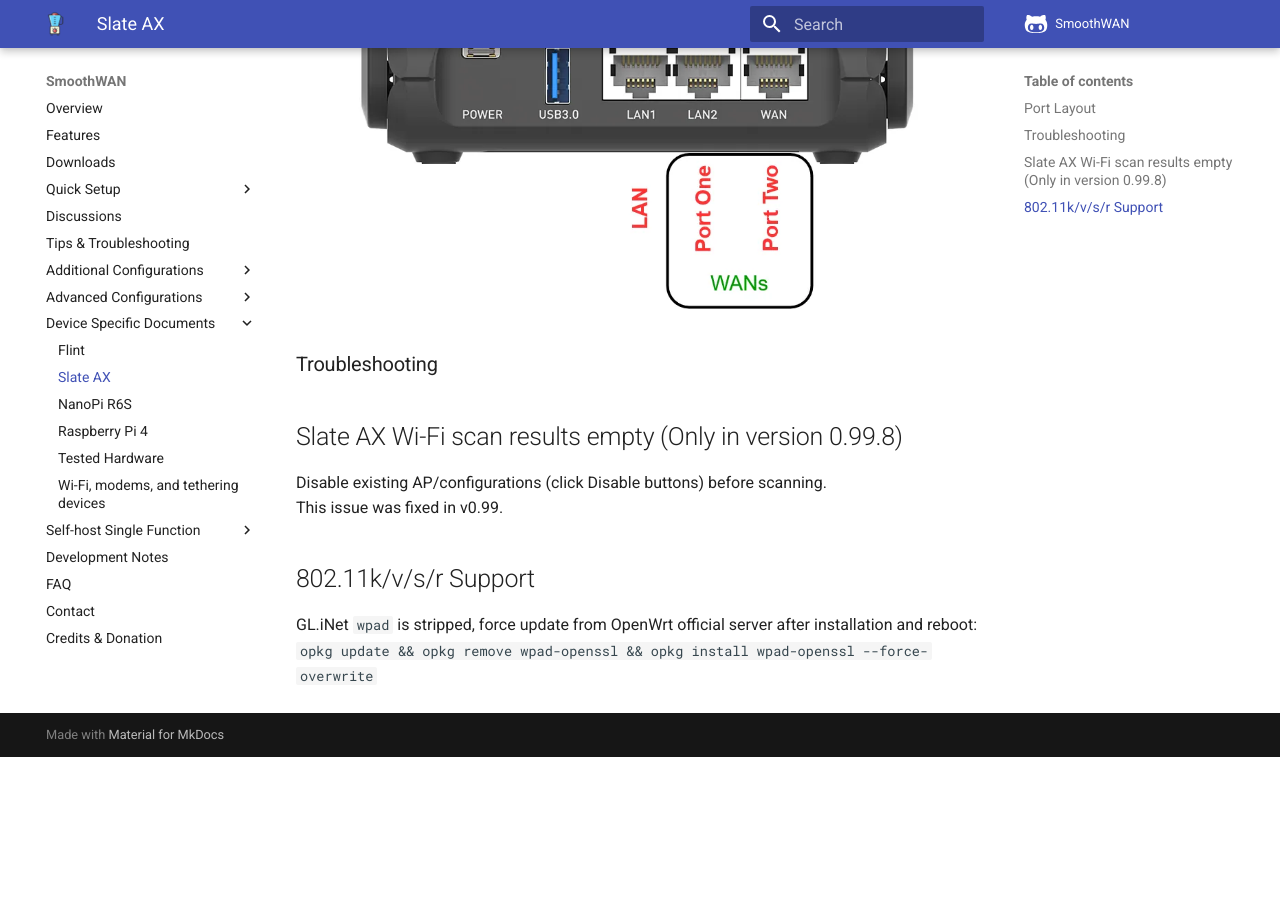
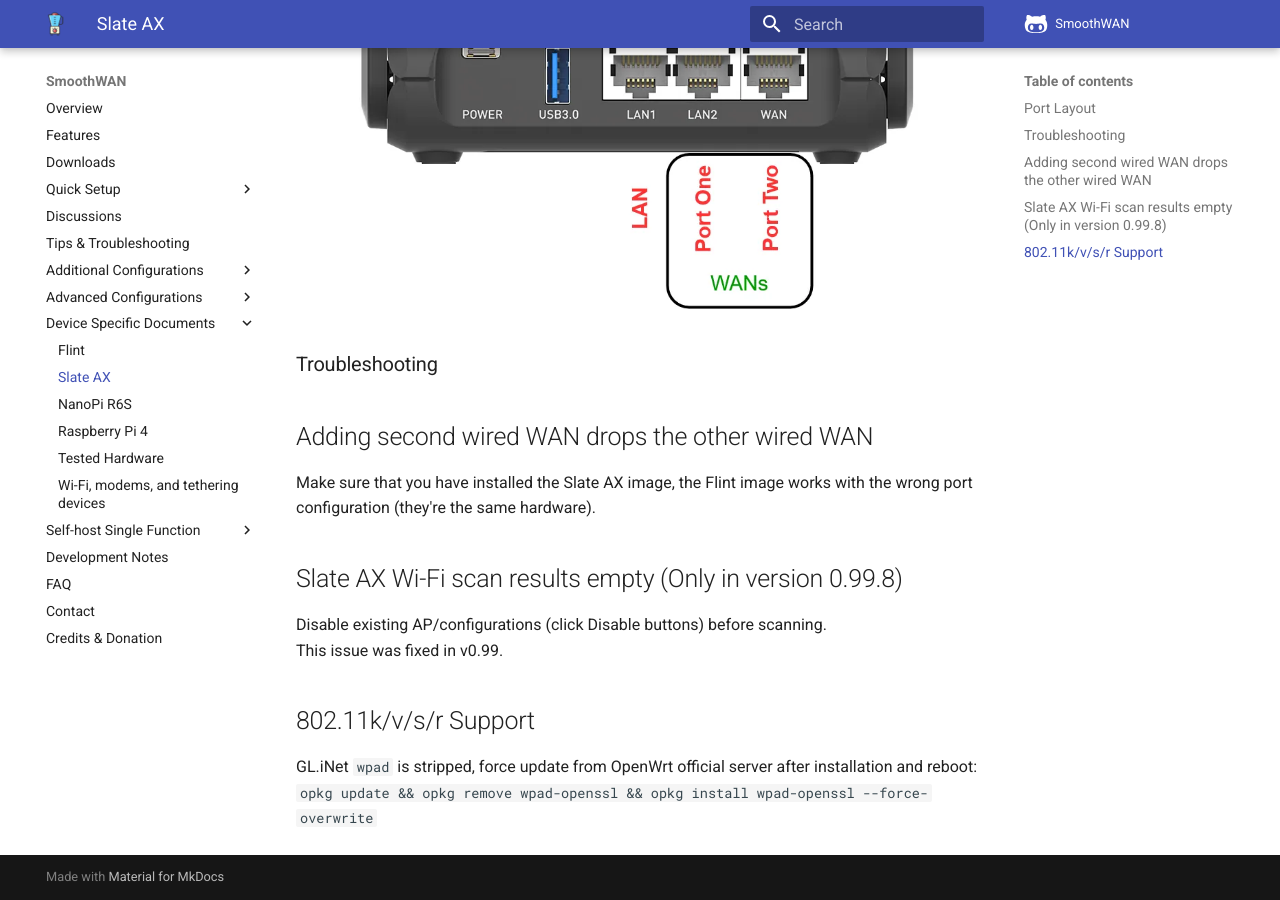
Before and after one commit to SmoothWAN/SmoothWAN-docs, an MkDocs documentation site: the page built from docs/slate.md, in a window 1280 px wide and 900 px high, scrolled down 645 px. Built offline with MkDocs 1.6.1 and Material for MkDocs 9.7.7, drawn with Linux system fonts in a browser that asks for light colours; comment, search, counter and statistics services are not loaded; before the commit the page ends 1402 px from its top, so only the background shows below that.

Commit message:
Add slateax fw mistake note

```diff
--- a/docs/slate.md
+++ b/docs/slate.md
@@ -3,6 +3,9 @@
 ![](assets/slateports.webp)
 
 ### Troubleshooting
+
+## Adding second wired WAN drops the other wired WAN
+Make sure that you have installed the Slate AX image, the Flint image works with the wrong port configuration (they're the same hardware).
 
 ## Slate AX Wi-Fi scan results empty (Only in version 0.99.8)
 Disable existing AP/configurations (click Disable buttons) before scanning.
```
